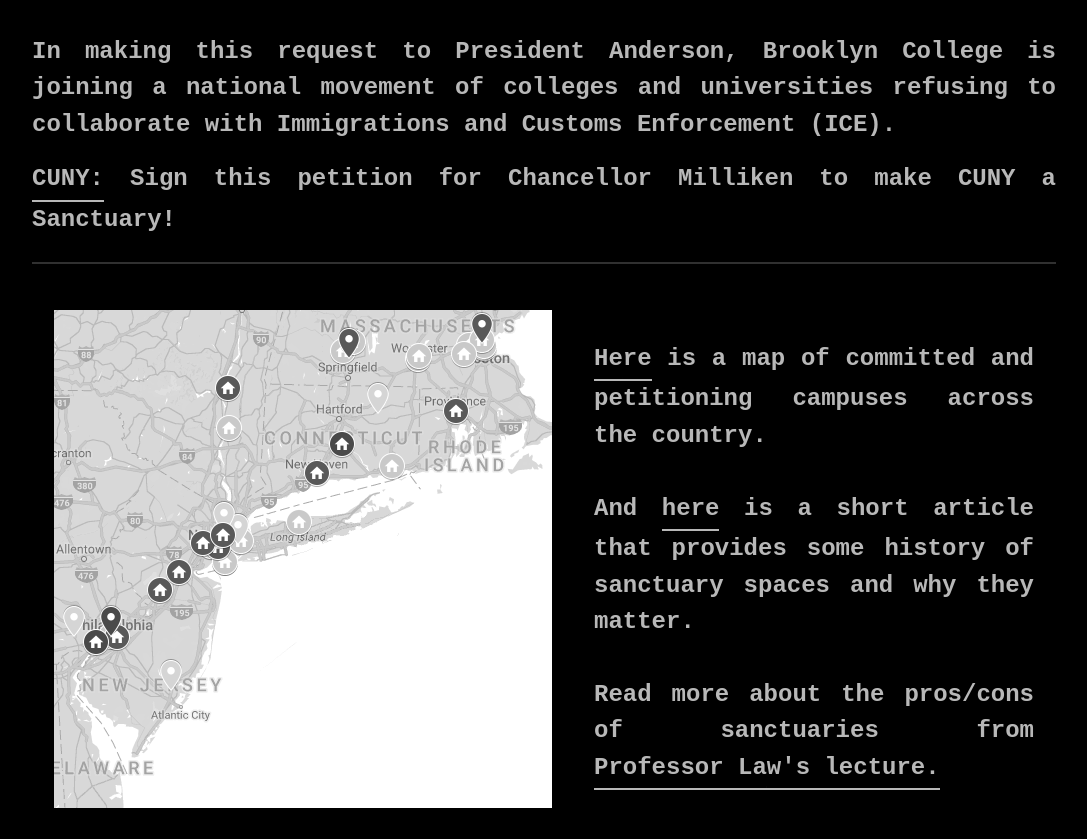
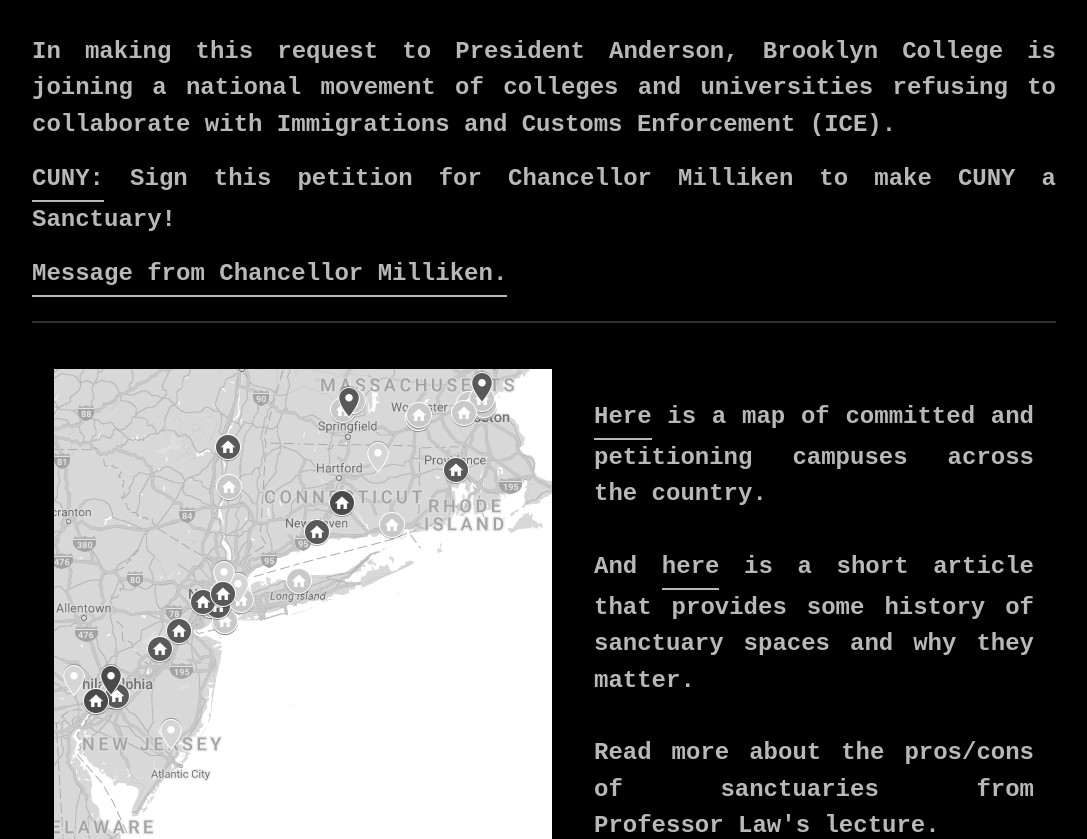
Before and after one commit to bcagainsttrump/bcagainsttrump.github.io, a Jekyll site: the page built from sanctuary.html, in a window 1280 px wide and 900 px high, scrolled down 1313 px, cut to the strip 0-839 px from the top of the window. Shown: the whole strip, without its empty margins (96-1183 px from the left). Built offline with Jekyll 4.4.1, drawn with Linux system fonts in a browser that asks for light colours; a script that is not in the unit is left out.

Commit message:
added cuny files

```diff
--- a/links.html
+++ b/links.html
@@ -7,6 +7,8 @@
 <h2 id="home"><a href="http://takeactionnyc.com/nyc-protest-event-calendar/">NYC Protest & Political Event Calendar</a> - Event calendar of NYC protests, political actions, protests, demonstrations, workshops, organizing trainings, and planning meetings. Attend, act, and create social change!</h2><br><br>
 
 <h2 id="home"><a href="http://blogs.baruch.cuny.edu/whatcomesnext/">America after the 2016 Election: What Comes Next?</a> - “What Comes Next?” is a site maintained by a group of Baruch College faculty members as a way to assist our students in dealing with the outcome of the 2016 election. We want to help you understand how immigration and other federal laws might change, what you can do to protect yourself, and how you can take action if you wish to do so.</h2><br><br>
+
+<h2 id="home"><a href="http://www2.cuny.edu/current-students/student-services/international-students/immigration-policy-changes-information/">Immigration Policy Changes Information</a> - Resources intended for CUNY students, faculty, and staff with questions and concerns about recent changes in federal policies around immigration.</h2><br><br>
 
 <h2 id="home"><a href="https://www.whathastrumpdone.org/">What Has Trump Done?</a> - Tracking the actions of President Trump.</h2><br><br>
 
--- a/sanctuary.html
+++ b/sanctuary.html
@@ -11,7 +11,10 @@
 <p id="home"><a href="https://docs.google.com/forms/d/e/1FAIpQLSfB1uhGcHP11lM_uNjc81xUxLdOG8kuYP8DeTfHN0uDbIiyPA/viewform?c=0&w=1">BROOKLYN COLLEGE:</a> Please consider signing this petition urging President Anderson to declare Brooklyn College a sanctuary campus.<br><br>
 In making this request to President Anderson, Brooklyn College is joining a national movement of colleges and universities refusing to collaborate with Immigrations and Customs Enforcement (ICE). </p><br><br>
 
-<p id="home"><a href="https://docs.google.com/forms/d/16deG31L74lBiTdZDj-YfEsPwGJjO_ZzF9At6xiVTaMk/viewform?edit_requested=true">CUNY:</a> Sign this petition for Chancellor Milliken to make CUNY a Sanctuary!</p><br>
+<p id="home"><a href="https://docs.google.com/forms/d/16deG31L74lBiTdZDj-YfEsPwGJjO_ZzF9At6xiVTaMk/viewform?edit_requested=true">CUNY:</a> Sign this petition for Chancellor Milliken to make CUNY a Sanctuary!</p><br><br>
+
+<p id="home"><a href="http://www1.cuny.edu/mu/forum/2017/01/29/message-from-chancellor-milliken/">Message from Chancellor Milliken.</a></p><br>
+
 <hr>
 
 <table id="col" style="width:100%" cellpadding="20px">
```
Also changed, not shown: 3 other files.
